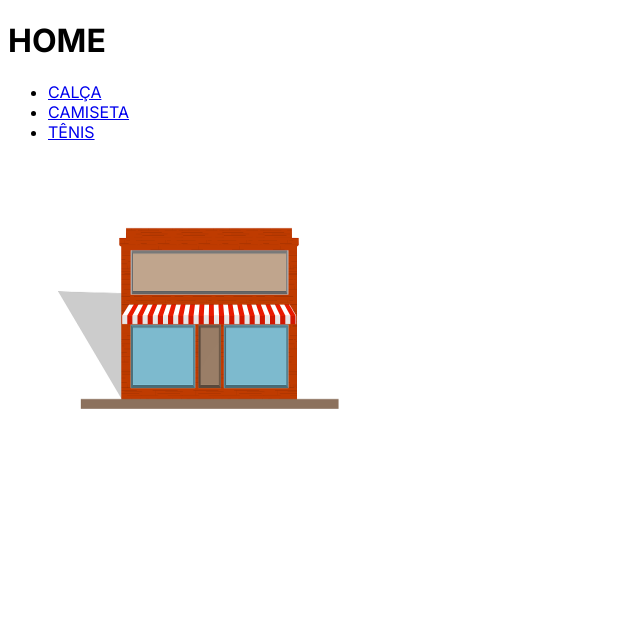
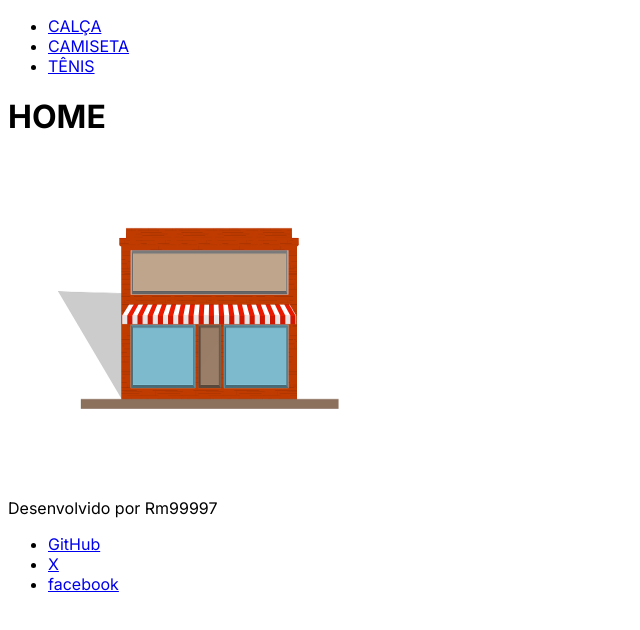
Before and after one commit to Miguel-Fr3/loja-spa-1tdspv, a Next.js app: page / in a window 1280 px wide. Shown: the top 630 px of the page, without its empty margins (0-640 px from the left). Built offline with nearby package versions, Linux system fonts and the light colour scheme.

Commit message:
Layout local + layout root + Layout composto

```diff
--- a/src/app/layout.jsx
+++ b/src/app/layout.jsx
@@ -1,17 +1,23 @@
 import './globals.css'
+import Cabecalho from '@/components/Cabecalho/Cabecalho'
+import Rodape from '@/components/Rodape/Rodape'
 import { Inter } from 'next/font/google'
 
 const inter = Inter({ subsets: ['latin'] })
 
 export const metadata = {
-  title: 'Create Next App',
-  description: 'Generated by create next app',
+  title: 'Entrega 4',
+  description: 'Generated by Rm99997',
 }
 
 export default function RootLayout({ children }) {
   return (
-    <html lang="en">
-      <body className={inter.className}>{children}</body>
+    <html lang="pt-br">
+      <body className={inter.className}>
+        <Cabecalho/>
+        {children}
+        <Rodape/>
+      </body>
     </html>
   )
 }
--- a/src/app/page.jsx
+++ b/src/app/page.jsx
@@ -1,5 +1,6 @@
-import Link from "next/link";
+
 import Image from "next/image";
+
 export default function Home() {
   return (
   <>
@@ -7,12 +8,7 @@ export default function Home() {
 
 
     <div>
-      <ul>
 
-        <li><Link href="/produtos/calca">CALÇA</Link></li>
-        <li><Link href="/produtos/camiseta">CAMISETA</Link></li>
-        <li><Link href="/produtos/tenis">TÊNIS</Link></li>
-      </ul>
       <figure>
       <Image src="/home.png" alt="Loja" width={320} height={320}/>
       </figure>
--- /dev/null
+++ b/src/app/produtos/calca/layout.jsx
@@ -0,0 +1,11 @@
+
+export default function CalcaLayout({ children }) {
+  return (
+
+      <div>
+        <h1>Minhas Calças</h1>
+        {children}
+      </div>
+
+  )
+}
--- /dev/null
+++ b/src/components/Cabecalho/Cabecalho.jsx
@@ -0,0 +1,15 @@
+import React from 'react'
+import Link from "next/link";
+export default function cabecalho() {
+  return (
+    <div>
+        <ul>
+
+    <li><Link href="/produtos/calca">CALÇA</Link></li>
+    <li><Link href="/produtos/camiseta">CAMISETA</Link></li>
+    <li><Link href="/produtos/tenis">TÊNIS</Link></li>
+
+  </ul>
+  </div>
+  )
+}
--- /dev/null
+++ b/src/components/Rodape/Rodape.jsx
@@ -0,0 +1,14 @@
+import React from 'react'
+
+export default function Rodape() {
+  return (
+    <footer>
+      <p>Desenvolvido por Rm99997</p>
+        <ul>
+            <li><a href="#">GitHub</a></li>
+            <li><a href="#">X</a></li>
+            <li><a href="#">facebook</a></li>
+        </ul>
+   </footer>
+  )
+}
```
